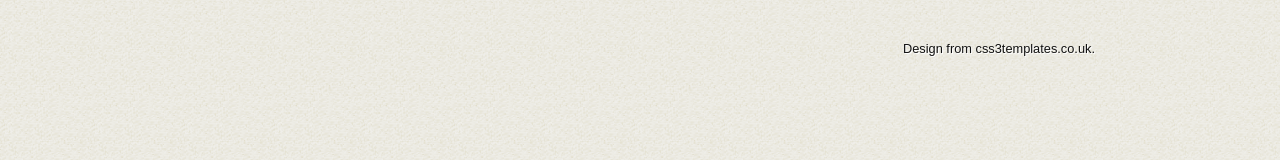
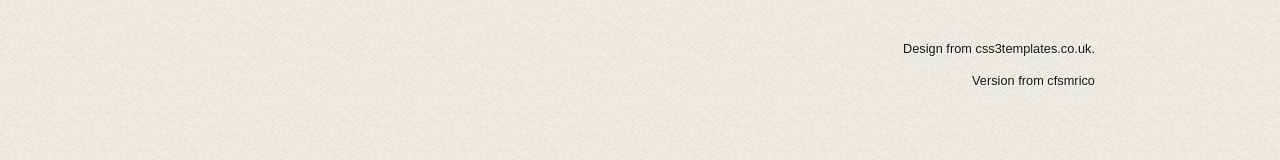
Before and after one commit to cfsmrico/priscilla, a plain HTML site: page index.html in a window 1280 px wide. Shown: the part 592-752 px from the top of the page. Drawn offline with Linux system fonts and the light colour scheme.

Commit message:
Update index.html

```diff
--- a/index.html
+++ b/index.html
@@ -48,6 +48,7 @@
         engineering materials, including deterioration mechanisms in cement and mortar, microstructural modeling, cement
         characterization, repair methods for damaged concrete structures, and the development of sustainable civil engineering materials.  I am also interested in engineering education research, especially methods on how to effectively integrate writing in the engineering curriculum.</p>
 
+
     </div>
     <div id="right_content">
         <img style="float: left;" src="images/csh_ch.jpg" title="c-s-h and calcium hydroxide" alt="micrograph of tricalcium silicate"/>
@@ -58,6 +59,7 @@
 <!-- begin footer -->
 <footer>
     <p>Design from css3templates.co.uk</a>.</p>
+  <p>Version from cfsmrico</p>
 </footer>
 <!-- end footer -->
 
```
